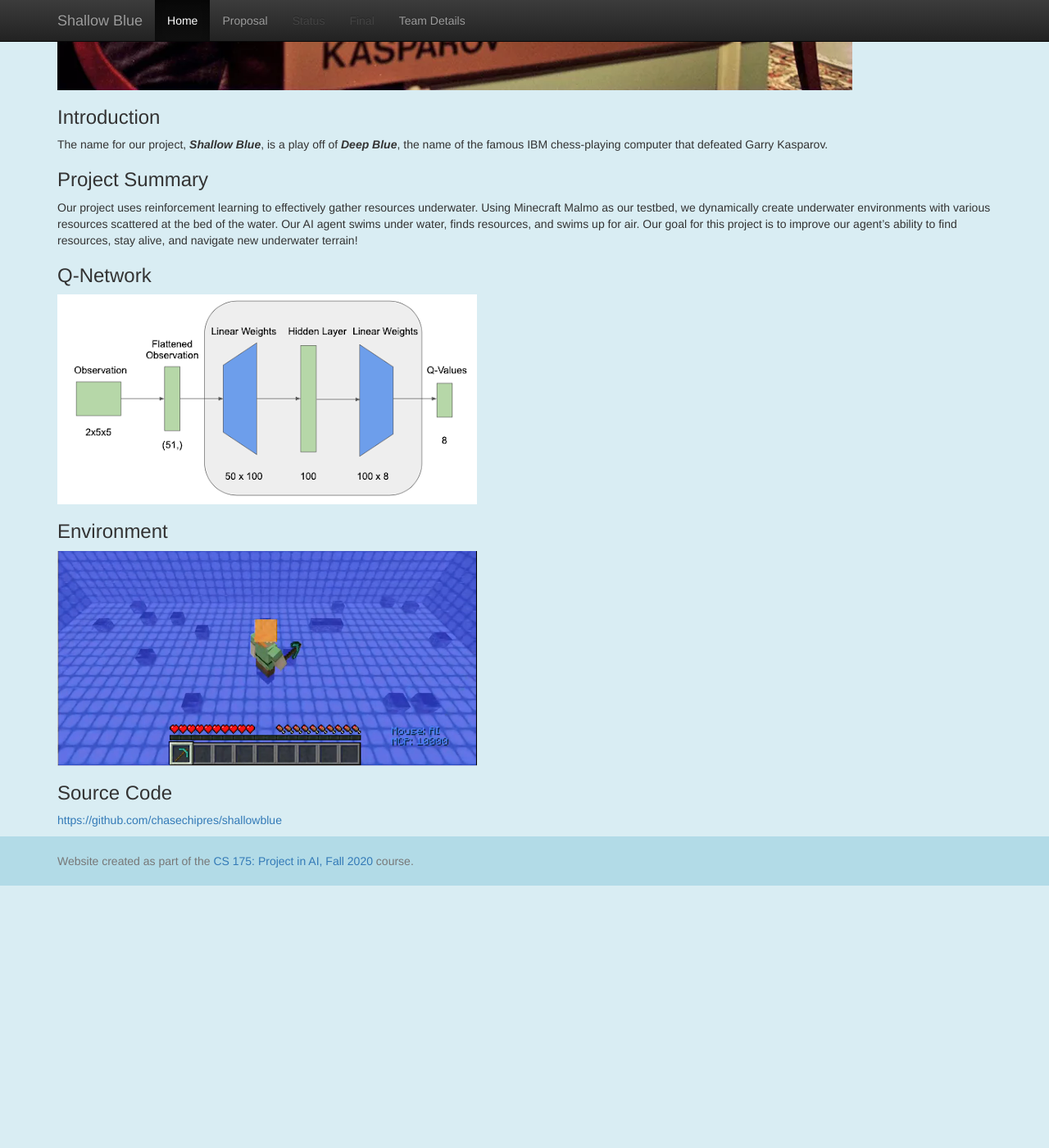
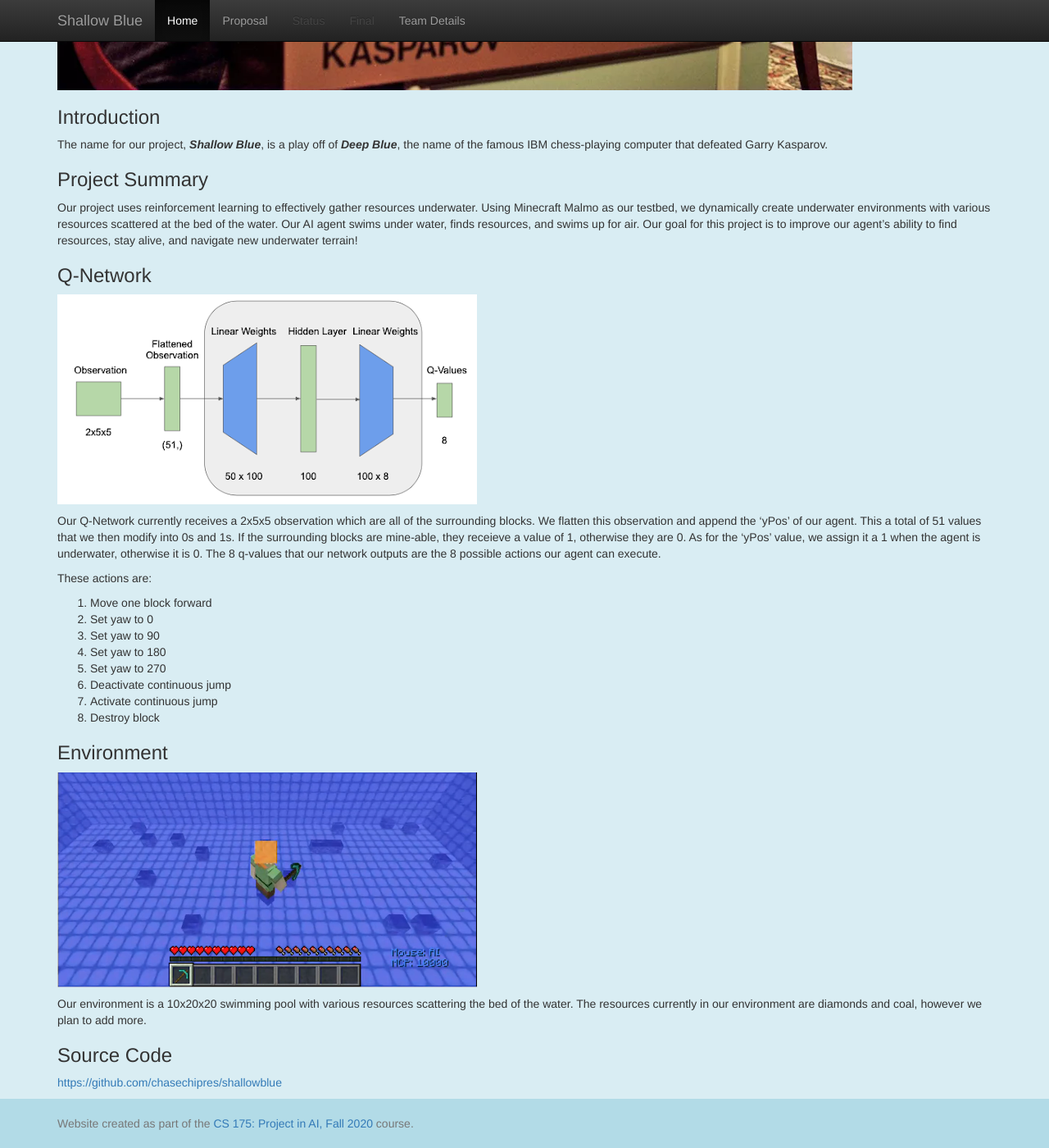
Before and after one commit to ChaseChipres/ShallowBlue, a Jekyll site: the page built from docs/index.md, in a window 1280 px wide and 1400 px high, scrolled down 691 px. Shown: the whole window at 82% size. Built offline with Jekyll 4.4.1, drawn with Linux system fonts in a browser that asks for light colours; before the commit the page ends 1771 px from its top, so only the background shows below that.

Commit message:
Update index.md

```diff
--- a/docs/index.md
+++ b/docs/index.md
@@ -17,9 +17,23 @@ Our project uses reinforcement learning to effectively gather resources underwat
 
 ![Q-Network](img/qNet.png)
 
+Our Q-Network currently receives a 2x5x5 observation which are all of the surrounding blocks. We flatten this observation and append the 'yPos' of our agent. This a total of 51 values that we then modify into 0s and 1s. If the surrounding blocks are mine-able, they receieve a value of 1, otherwise they are 0. As for the 'yPos' value, we assign it a 1 when the agent is underwater, otherwise it is 0. The 8 q-values that our network outputs are the 8 possible actions our agent can execute.
+
+These actions are:
+1. Move one block forward
+2. Set yaw to 0
+3. Set yaw to 90
+4. Set yaw to 180
+5. Set yaw to 270
+6. Deactivate continuous jump
+7. Activate continuous jump
+8. Destroy block
+
 ### Environment
 
 ![Environment](img/environment.png)
 
+Our environment is a 10x20x20 swimming pool with various resources scattering the bed of the water. The resources currently in our environment are diamonds and coal, however we plan to add more.
+
 ### Source Code
 [https://github.com/chasechipres/shallowblue](https://github.com/chasechipres/shallowblue)
```
